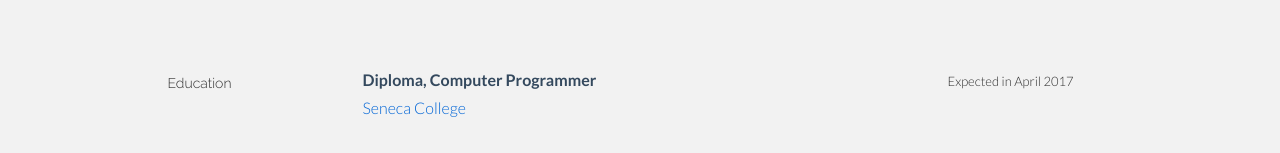
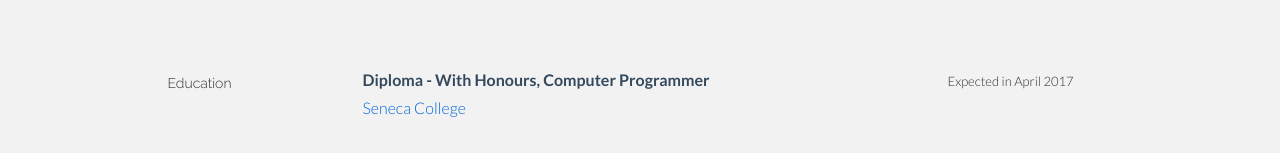
Before and after one commit to ukjinlee/UkjinLee.github.io, a plain HTML site: page index.html in a window 1280 px wide. Shown: the part 1081-1234 px from the top of the page. Drawn offline with Linux system fonts and the light colour scheme.

Commit message:
Update index.html

```diff
--- a/index.html
+++ b/index.html
@@ -108,7 +108,7 @@ Developed firmware on a cellphone, <a href="http://www.gsmarena.com/samsung_d500
 				</div>
 				<!-- EDIT: education line 1 -->
 				<div class="col-lg-6">
-					<p><t>Diploma, Computer Programmer</t><br/>
+					<p><t>Diploma - With Honours, Computer Programmer</t><br/>
 						<a href="http://www.senecacollege.ca/">Seneca College</a>
 						<!--<br/><i>Extra info here</i>-->
 					</p>
```
